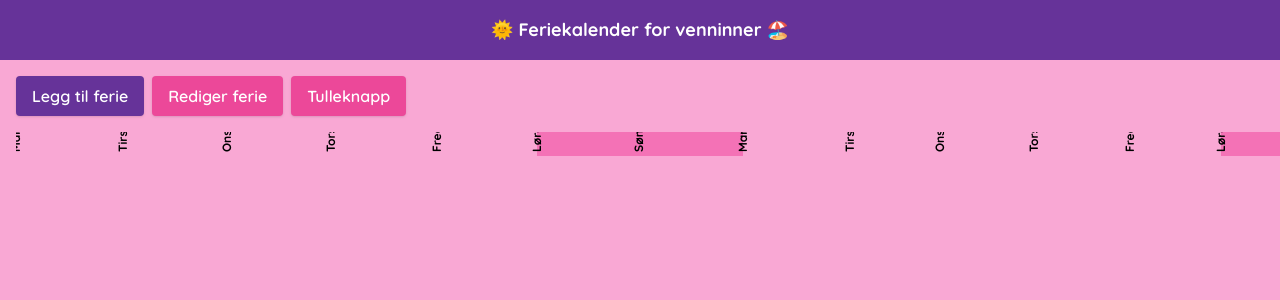
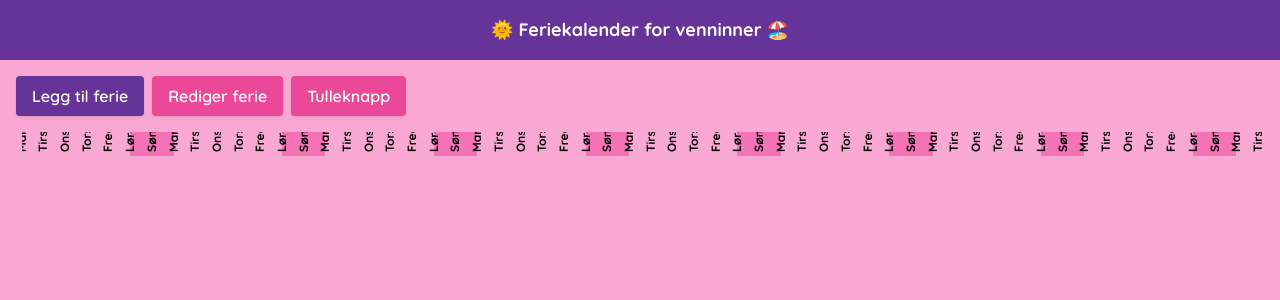
Before and after one commit to toreriksolem/feriekalender, a Vue app: page / in a window 1280 px wide. Shown: the top 300 px of the page. Built offline with nearby package versions, Linux system fonts and the light colour scheme.

Commit message:
90 deg table header

```diff
--- a/src/components/TimelineTable.vue
+++ b/src/components/TimelineTable.vue
@@ -30,7 +30,8 @@
 
        <!-- Tabell -->
         <div class="overflow-x-auto max-w-full">
-            <table class="table-auto border-collapse min-w-[800px]">
+            <table class="table-fixed border-collapse w-full">
+                <!-- min-w-[800px] -->
 
                 <thead>
                 <tr>
```
